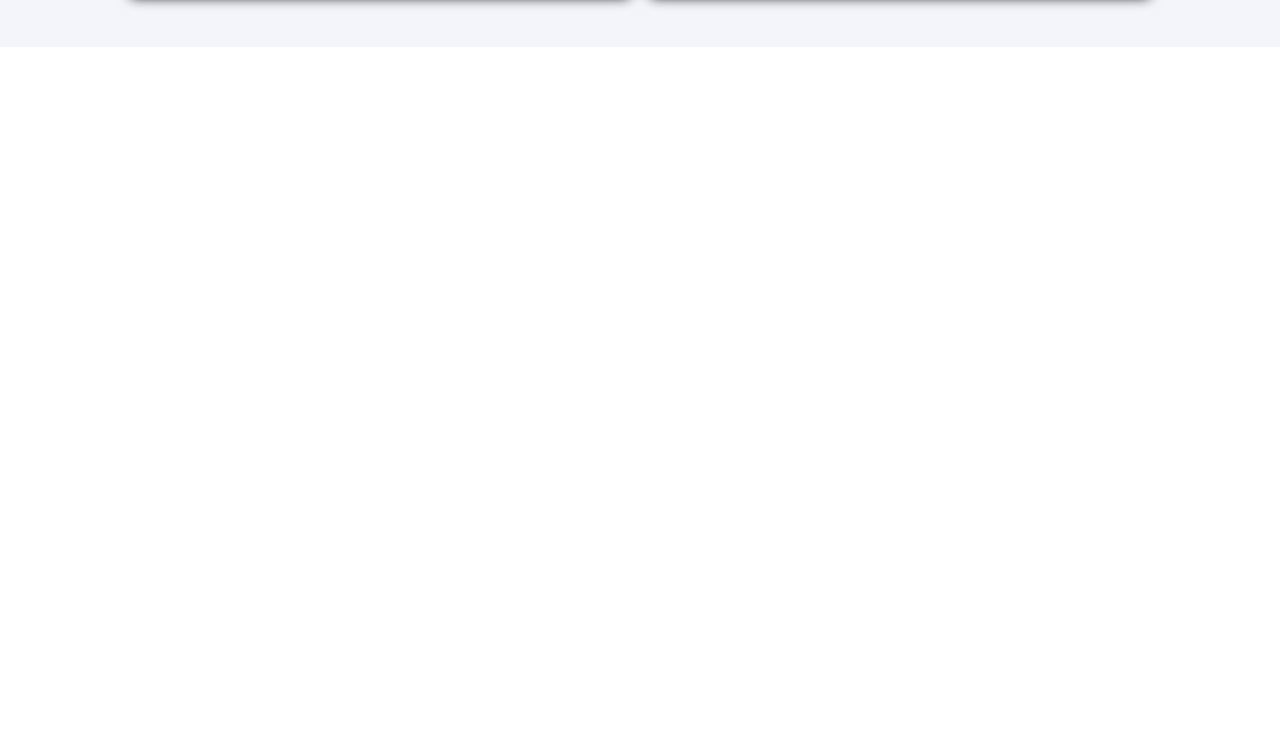
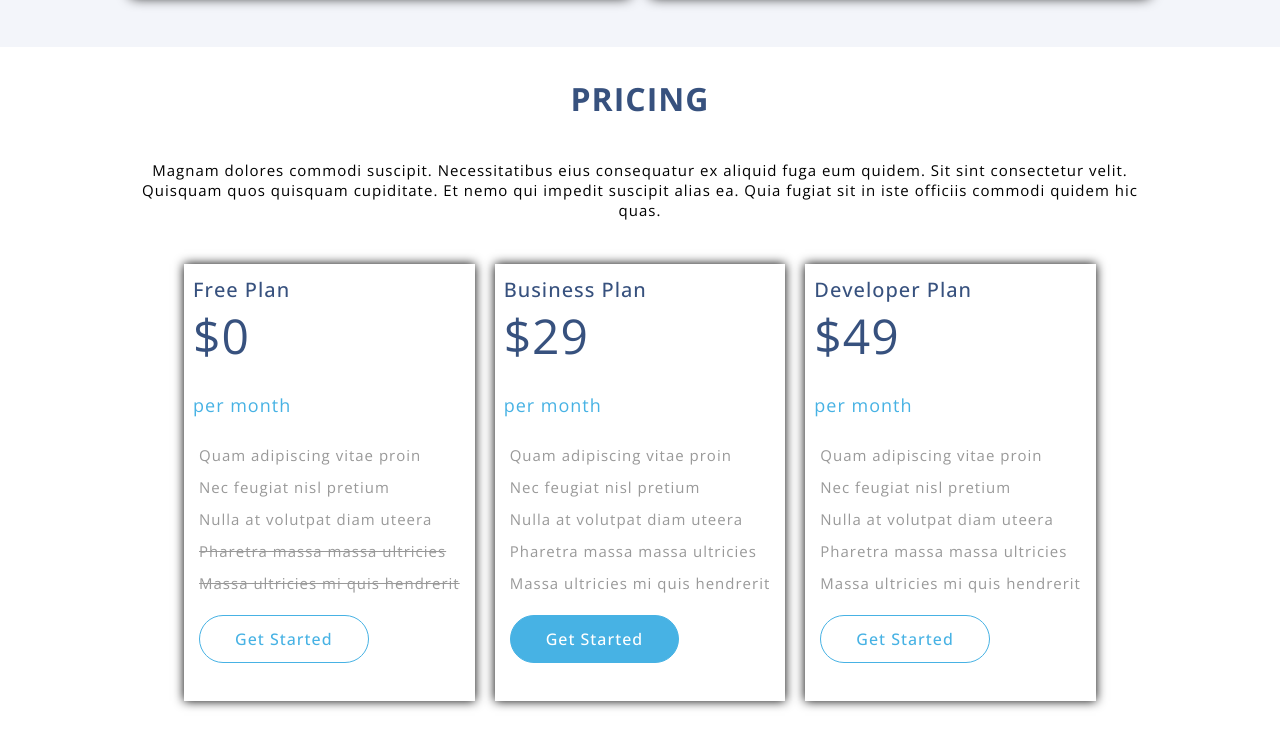
Before and after one commit to rfox06/arsha-demo, a plain HTML site: page index.html in a window 1280 px wide. Shown: the part 5865-6610 px from the top of the page. Before the commit the page ends 5912 px from the top, so only its background shows below. Drawn offline with Linux system fonts and the light colour scheme.

Commit message:
section pricing complete

```diff
--- a/css/index.css
+++ b/css/index.css
@@ -13,4 +13,5 @@
 @import url(./sections/services.css);
 @import url(./sections/banner.css);
 @import url(./sections/portfolio.css);
-@import url(./sections/team.css)
+@import url(./sections/team.css);
+@import url(./sections/pricing.css);
--- /dev/null
+++ b/css/sections/pricing.css
@@ -0,0 +1,95 @@
+.pricing{
+    background: var(--primary-light-color);
+    display: flex;
+    justify-content: center;
+    min-width: 260px;
+}
+.section-pricing{
+
+    width: 80%;
+    text-align: center;
+}
+.section-pricing h2{
+    margin-top: 30px;
+    font-size: 32px;
+    font-weight: bold;
+    text-transform: uppercase;
+    margin-bottom: 20px;
+    padding-bottom: 20px;
+    position: relative;
+    color: #37517e;
+}
+.section-pricing p{
+    font-size: 15px;
+}
+
+.container-pricing{
+    margin: 20px 9px;
+    padding: 12px;
+    display: flex;
+    flex-wrap: wrap;
+    justify-content: center;
+
+}
+
+.content-pricing{
+    margin: 12px 10px;
+    box-shadow: 0 0 10px;
+
+    text-align: left;
+    padding: 12px 9px;
+    max-width: 320px;
+}
+.content-pricing span{
+    font-weight: 500;
+    margin-bottom: 15px;
+    font-size: 20px;
+    color: #37517e;
+}
+.content-pricing h4{
+    font-size: 48px;
+    color: #37517e;
+    font-weight: 400;
+
+    margin-bottom: 25px;
+}
+.content-pricing p{
+    color: #47b2e4;
+    font-size: 18px;
+    display: block;
+}
+.description-pricing{
+    margin: 10px 0;
+
+    padding: 6px;
+}
+.description-pricing ul{
+    list-style: none;
+    color: #999;
+    text-align: left;
+    line-height: 20px;
+}
+.description-pricing ul li{
+    margin: 12px 0;
+    font-size: 15px;
+}
+.description-pricing ul .block{
+    text-decoration: line-through;
+    color: #999;
+}
+
+.description-pricing a{
+    display: inline-block;
+    padding: 12px 35px;
+    border-radius: 50px;
+    color: #47b2e4;
+    margin: 10px 0;
+    font-size: 16px;
+    font-weight: 500;
+    border: 1px solid #47b2e4;
+}
+.description-pricing .button-special{
+    background: #47b2e4;
+    color: #fff;
+
+}
--- a/index.html
+++ b/index.html
@@ -349,6 +349,77 @@
         </div>
     </div>
 
+    <div class="pricing">
+        <div class="section-pricing">
+            <h2>PRICING</h2>
+            <p>Magnam dolores commodi suscipit. Necessitatibus eius consequatur ex aliquid fuga eum quidem. Sit sint
+                consectetur velit. Quisquam quos quisquam cupiditate. Et nemo qui impedit suscipit alias ea. Quia fugiat
+                sit in iste officiis commodi quidem hic quas.
+            </p>
+
+            <div class="container-pricing">
+                <div class="content-pricing">
+                    <span>Free Plan</span>
+                    <h4>$0</h4>
+                    <p>per month</p>
+                    <div class="description-pricing">
+
+                        <ul>
+                            <li>Quam adipiscing vitae proin</li>
+                            <li>Nec feugiat nisl pretium</li>
+                            <li>Nulla at volutpat diam uteera</li>
+                            <li class="block">Pharetra massa massa ultricies</li>
+                            <li class="block">Massa ultricies mi quis hendrerit</li>
+
+                        </ul>
+                        <a href="#">Get Started</a>
+                    </div>
+                </div>
+
+
+                <div class="content-pricing">
+                    <span>Business Plan</span>
+                    <h4>$29</h4>
+                    <p>per month</p>
+                    <div class="description-pricing">
+
+                        <ul>
+                            <li>Quam adipiscing vitae proin</li>
+                            <li>Nec feugiat nisl pretium</li>
+                            <li>Nulla at volutpat diam uteera</li>
+                            <li>Pharetra massa massa ultricies</li>
+                            <li>Massa ultricies mi quis hendrerit</li>
+
+                        </ul>
+                        <a class="button-special" href="#">Get Started</a>
+                    </div>
+                </div>
+
+                <div class="content-pricing">
+                    <span>Developer Plan</span>
+                    <h4>$49</h4>
+                    <p>per month</p>
+                    <div class="description-pricing">
+
+                        <ul>
+                            <li>Quam adipiscing vitae proin</li>
+                            <li>Nec feugiat nisl pretium</li>
+                            <li>Nulla at volutpat diam uteera</li>
+                            <li>Pharetra massa massa ultricies</li>
+                            <li>Massa ultricies mi quis hendrerit</li>
+
+                        </ul>
+                        <a href="#">Get Started</a>
+                    </div>
+                </div>
+
+
+
+
+            </div>
+        </div>
+    </div>
+
 
 
 
```
